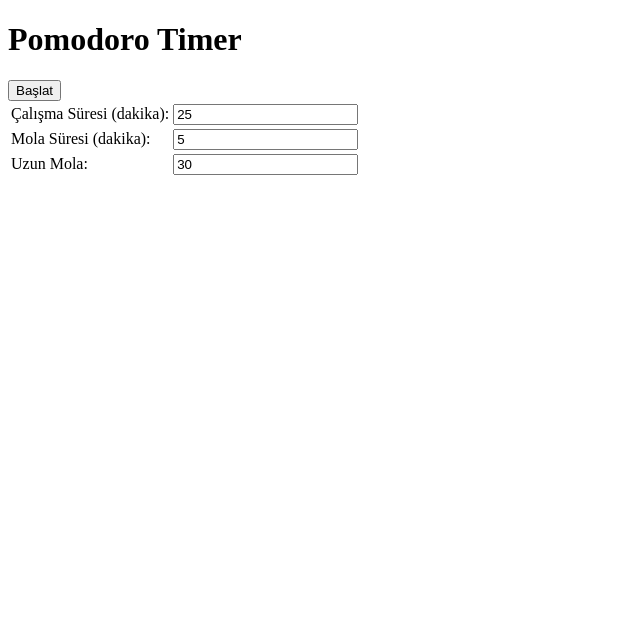
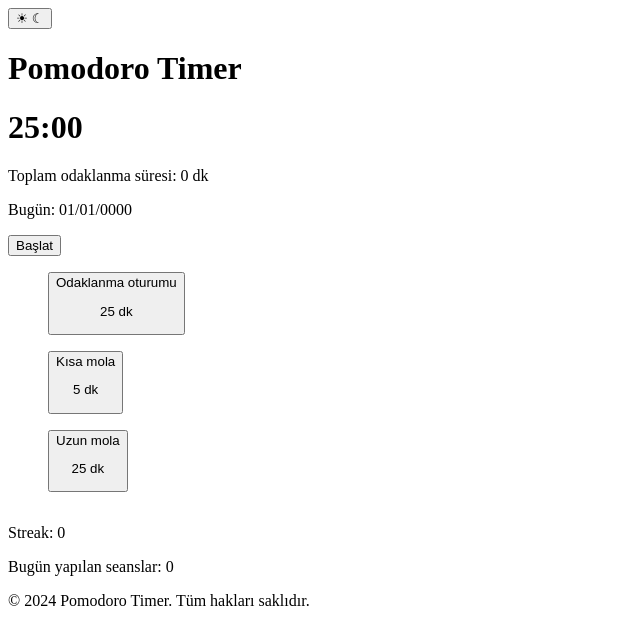
Before and after one commit to Goktoog/03-pomodoro, a plain HTML site: page index.html in a window 1280 px wide. Shown: the whole page, without its empty margins (0-640 px from the left). Drawn offline with Linux system fonts and the light colour scheme.

Commit message:
reorganize HTML structure for improved readability and maintainability

```diff
--- a/index.html
+++ b/index.html
@@ -8,25 +8,60 @@
 </head>
 
 <body>
+    <header>
+        <button id="themeButton" class="theme-switch" type="button" aria-label="Tema değiştir">
+            <span class="theme-switch__icon theme-switch__icon--sun" aria-hidden="true">☀</span>
+            <span class="theme-switch__thumb" aria-hidden="true"></span>
+            <span class="theme-switch__icon theme-switch__icon--moon" aria-hidden="true">☾</span>
+        </button>
+    </header>
     <h1>Pomodoro Timer</h1>
+    <h1 id="timer" class="timer">25:00</h1>
     <div>
-        <button id="startButton">Başlat</button>
+        <p id="totalFocusTime">Toplam odaklanma süresi: 0 dk</p>
+        <div>
+            <p id="todayDate">Bugün: 01/01/0000</p>
+        </div>
     </div>
 
+    <button id="startButton">Başlat</button>
+
     <table>
-        <tr>
-            <td>Çalışma Süresi (dakika):</td>
-            <td><input type="number" id="workDuration" value="25"></td>
-        </tr>
-        <tr>
-            <td>Mola Süresi (dakika):</td>
-            <td><input type="number" id="breakDuration" value="5"></td>
-        </tr>
-        <tr>
-            <td>Uzun Mola:</td>
-            <td><input type="number" id="totalPomodoros" value="30"></td>
-        </tr>
+        <ul>
+            <button id="focusButton">Odaklanma oturumu
+                <br>
+                <p id="focusTime">25 dk</p>
+            </button>
+        </ul>
+
+        <ul>
+            <button id="shortBreakButton">Kısa mola
+                <br>
+                <p id="shortBreakTime">5 dk</p>
+            </button>
+        </ul>
+
+        <ul>
+            <button id="longBreakButton">Uzun mola
+                <br>
+                <p id="longBreakTime">25 dk</p>
+            </button>
+        </ul>
+
     </table>
+
+    <!-- streak alanı yapılacka ve streak yazılacak-->
+    <div>
+        <p id="streak">Streak: 0</p>
+    </div>
+    <!-- Bugün yapılan seanslar -->
+    <div>
+        <p id="todaySessions">Bugün yapılan seanslar: 0</p>
+    </div>
+
+
+    <footer>
+        <p>© 2024 Pomodoro Timer. Tüm hakları saklıdır.</p>
 </body>
 
 </html>
```
